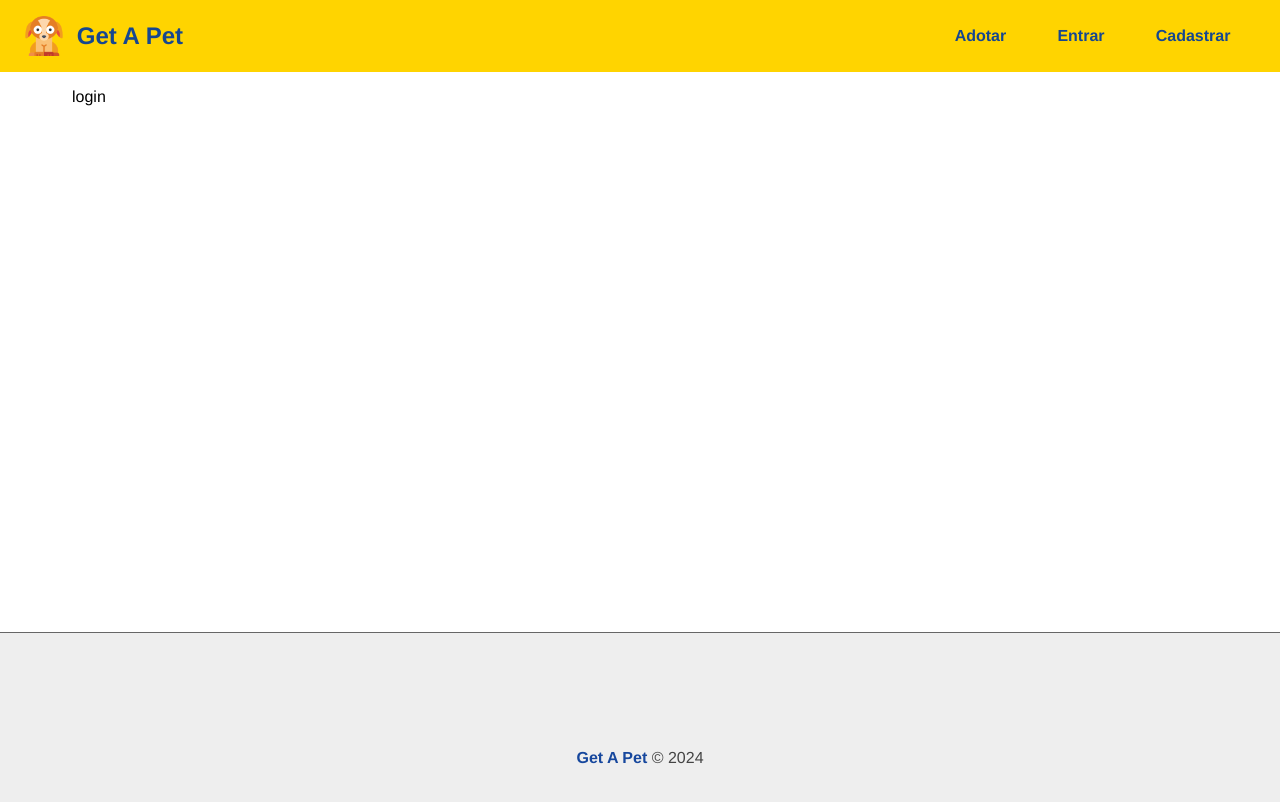
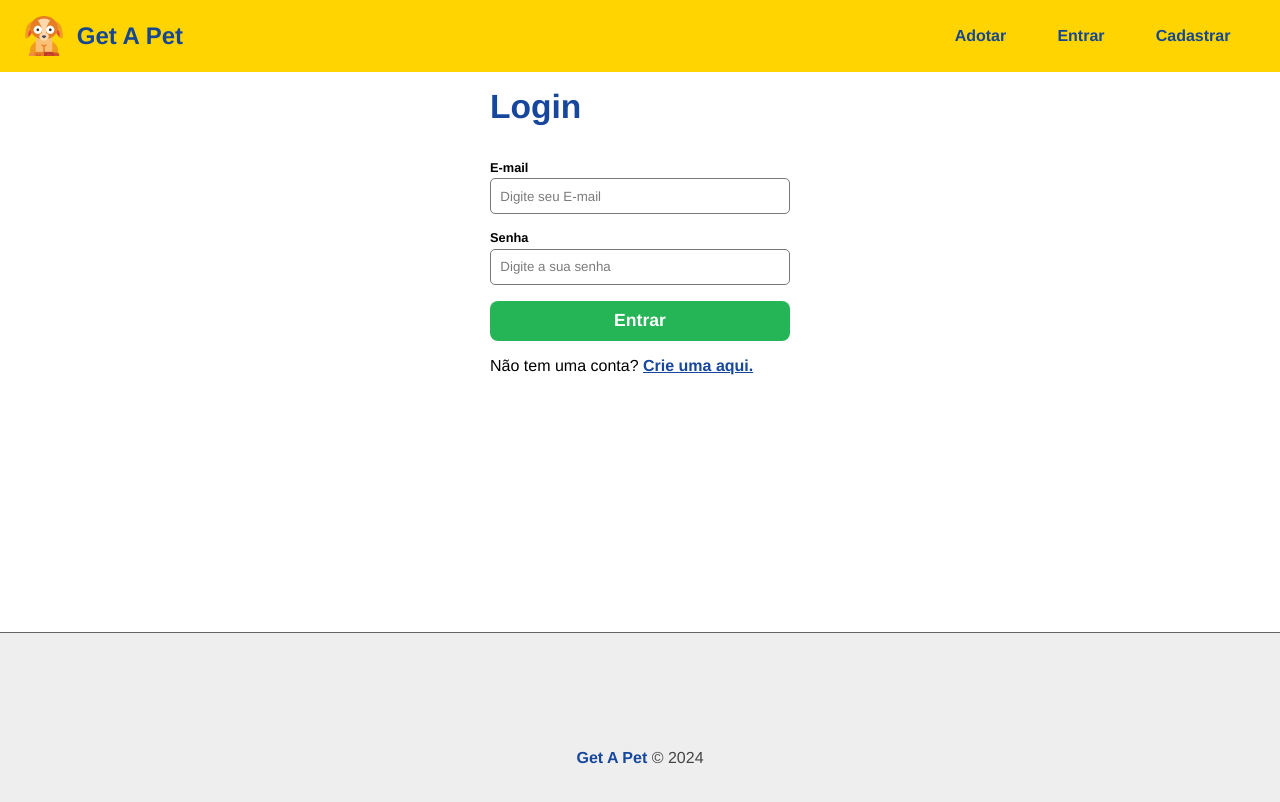
Before and after one commit to Lucalopezz/Get_a_Pet, a React (Vite) app in the folder frontend/: page /login in a window 1280 px wide. Shown: the top 802 px of the page. Built offline with nearby package versions, Linux system fonts and the light colour scheme.

Commit message:
login completed

```diff
--- a/frontend/src/components/pages/Auth/Login.jsx
+++ b/frontend/src/components/pages/Auth/Login.jsx
@@ -1,11 +1,66 @@
-import React from 'react'
+import { useContext } from "react";
+import Input from "../../form/Input";
+import { Link, useNavigate } from "react-router-dom";
+
+import styles from "../../form/Form.module.css";
+
+
+
+import { Context } from "../../../context/UserContext";
+
+import { useForm } from "react-hook-form";
+import { z } from "zod";
+import { zodResolver } from "@hookform/resolvers/zod";
+
+const LoginFormSchema = z.object({
+  email: z.string(),
+  password: z.string(),
+});
 
 const Login = () => {
+  const {
+    register,
+    handleSubmit,
+    formState: { errors },
+  } = useForm({
+    resolver: zodResolver(LoginFormSchema),
+  });
+
+
+  const { login } = useContext(Context);
+  const navigate = useNavigate()
+
+  const onSubmit = (user) => {
+    login(user, navigate)
+  };
+
   return (
-    <div>
-      login
-    </div>
-  )
-}
+    <section className={styles.form_container}>
+      <h1>Login</h1>
+      <form onSubmit={handleSubmit(onSubmit)}>
+        <Input
+          text="E-mail"
+          type="email"
+          name="email"
+          placeholder="Digite seu E-mail"
+          {...register("email")}
+          helperText={errors?.email?.message}
+        />
+        <Input
+          text="Senha"
+          type="password"
+          name="password"
+          placeholder="Digite a sua senha"
+          {...register("password")}
+          helperText={errors?.password?.message}
+        />
+        <input type="submit" value="Entrar" />
+      </form>
+      <p>
+        Não tem uma conta? <Link to="/login">Crie uma aqui.</Link>
+      </p>
+    </section>
+  );
+};
 
-export default Login
+export default Login;
--- a/frontend/src/components/pages/Auth/Register.jsx
+++ b/frontend/src/components/pages/Auth/Register.jsx
@@ -14,7 +14,7 @@ import { Context } from "../../../context/UserContext";
 import { useNavigate } from "react-router-dom";
 
 
-const CreateMemoryFormSchema = z
+const RegisterFormSchema = z
   .object({
     name: z.string(),
     phone: z.string(),
@@ -33,7 +33,7 @@ const Register = () => {
     handleSubmit,
     formState: { errors },
   } = useForm({
-    resolver: zodResolver(CreateMemoryFormSchema),
+    resolver: zodResolver(RegisterFormSchema),
   });
   const { register: registerContext} = useContext(Context)
   const navigate = useNavigate(); //pass the navigate through the props
--- a/frontend/src/context/UserContext.jsx
+++ b/frontend/src/context/UserContext.jsx
@@ -5,10 +5,10 @@ import useAuth from "../hooks/useAuth";
 const Context = createContext();
 
 const UserProvider = ({ children }) => {
-  const { authenticated, register, logout } = useAuth();
+  const { authenticated, register, logout, login } = useAuth();
 
   return (
-    <Context.Provider value={{ authenticated, register, logout }}>
+    <Context.Provider value={{ authenticated, register, logout, login }}>
       {children}
     </Context.Provider>
   );
--- a/frontend/src/hooks/useAuth.jsx
+++ b/frontend/src/hooks/useAuth.jsx
@@ -33,12 +33,33 @@ export default function useAuth() {
 
     setFlashMessage(msgText, msgType);
   }
+  async function login(user, navigate){
+    let msgText = "Login Realizado com Sucesso!";
+    let msgType = "success";
+
+    try {
+      const data = await api.post('/users/login', user).then((response) => {
+        return response.data
+      })
+
+
+      await authUser(data, navigate)
+
+    } catch (error) {
+      msgText = error.response.data.message || "Ocorreu um erro durante o login.";
+      msgType = "error";
+    }
+
+
+    setFlashMessage(msgText, msgType);
+
+  }
 
   async function authUser(data, navigate) {
     setAuthenticated(true);
     localStorage.setItem("token", JSON.stringify(data.token));
+    navigate("/");
 
-    navigate("/");
   }
 
   function logout(navigate){
@@ -52,5 +73,5 @@ export default function useAuth() {
 
     setFlashMessage(msgText, msgType)
   }
-  return { authenticated, register, logout };
+  return { authenticated, register, logout, login };
 }
```
Also changed, not shown: 1 other file (tests, documents, lock files or other folders).
